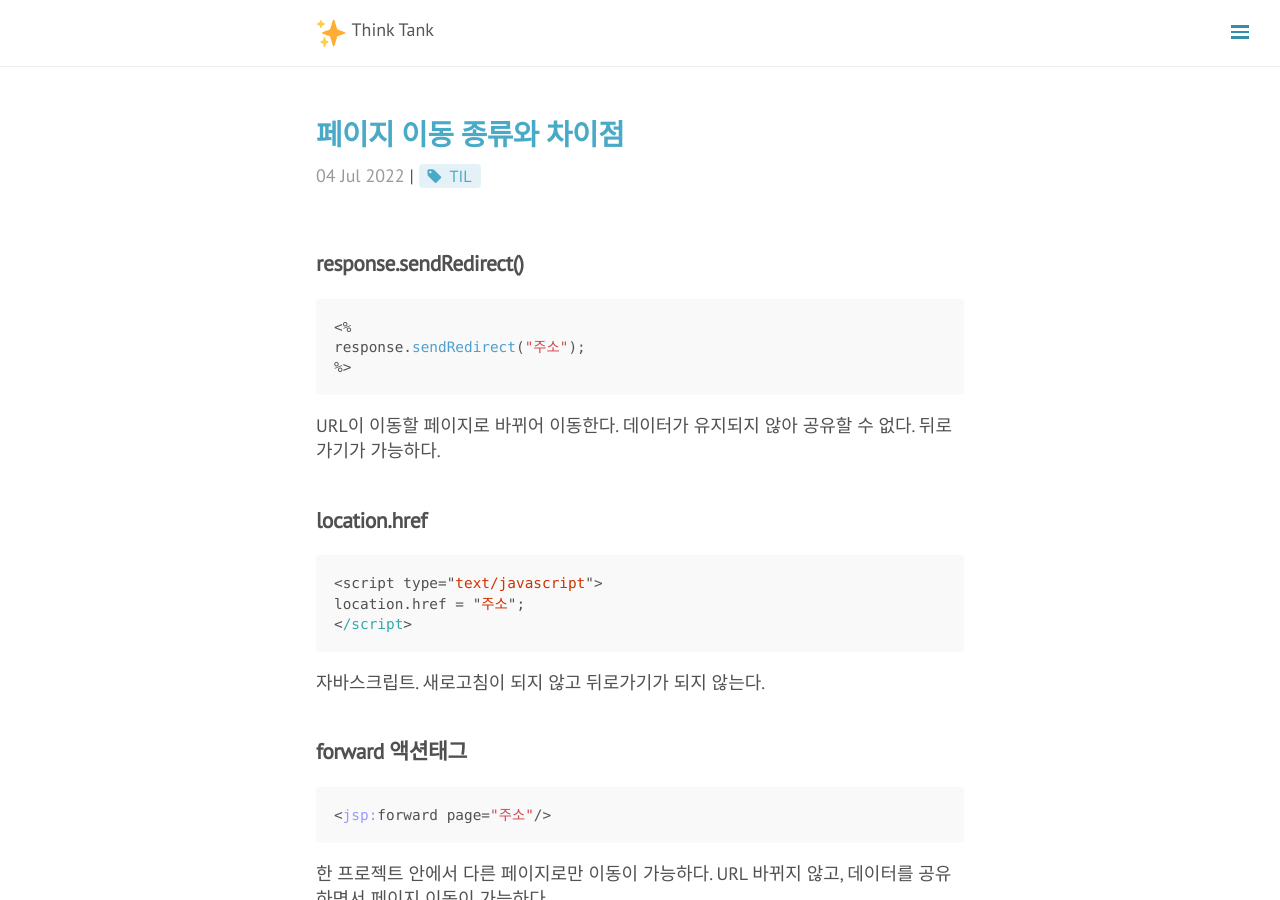
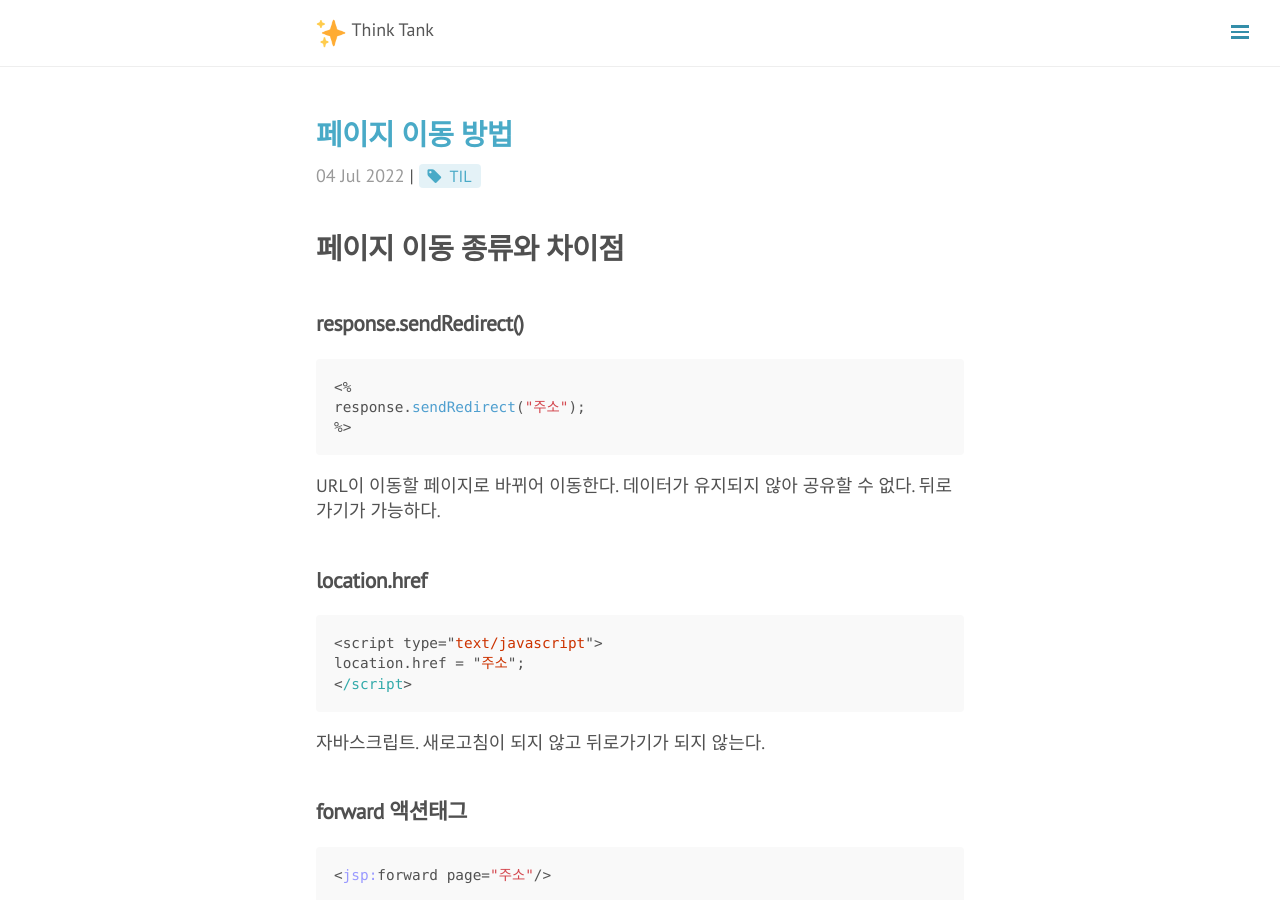
Before and after one commit to kizuc/kizuc.github.io, a Jekyll site: the page built from _posts/jsp/2022-07-04-TIL.md, in a window 1280 px wide and 900 px high. Built offline with Jekyll 4.4.1, drawn with Linux system fonts in a browser that asks for light colours; nearby versions of some CDN libraries; comment, search, counter and statistics services are not loaded.

Commit message:
Update 2022-07-04-TIL.md

````diff
--- a/_posts/jsp/2022-07-04-TIL.md
+++ b/_posts/jsp/2022-07-04-TIL.md
@@ -1,12 +1,13 @@
 ---
 layout: post
-title: "페이지 이동 종류와 차이점"
+title: "페이지 이동 방법"
 categories: jsp
 except: "JSP/javascript"
 tags: [ TIL ]
 
 date: 2022-07-04
 ---
+# 페이지 이동 종류와 차이점
 
 ## response.sendRedirect()
 ```java
````
